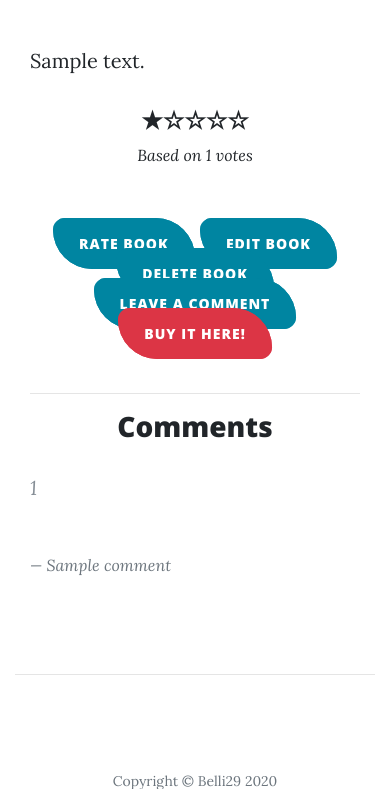
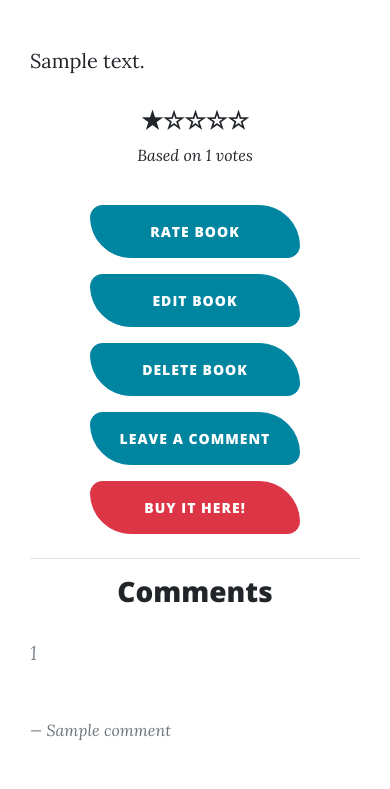
Before and after one commit to belli29/Booksters, a Flask app: page /1/1 in a window 390 px wide. Shown: the part 558-1347 px from the top of the page. Run offline with Flask 2, Linux system fonts and the light colour scheme; a database or web service that is not in the repository returns one stand-in record (values such as "Sample title"); some libraries are stand-ins or nearby versions.

Commit message:
added responsive buttons

```diff
--- a/app.py
+++ b/app.py
@@ -94,9 +94,10 @@ def get_books():
     return render_template('books.html', books=books)
 
 # gets the user to the store section
-@app.route('/store/<book_title>')
-def store(book_title):
-    return render_template('buy.html', book_title=book_title)
+@app.route('/store/<book_id>')
+def store(book_id):
+    book = mongo.db.books.find_one({"_id":ObjectId(book_id)})
+    return render_template('buy.html', book=book)
 
 # gets a spefic book in DB
 @app.route('/<book_author>/<book_title>')
@@ -270,7 +271,7 @@ def insert_author():
     authors=mongo.db.authors
     new_author=request.form.to_dict()
     if authors.count_documents({"author_name": new_author['author_name'].lower()}, limit=1) == 0:
-        authors.insert_one(new_author)
+        authors.insert_one(new_author.lower())
         flash(f"Thanks for adding {new_author['author_name'].title()} to our database!")
     else:
         flash(f"{new_author['author_name'].title()} already exists in the database!")
--- a/templates/about.html
+++ b/templates/about.html
@@ -5,6 +5,7 @@
 {% block content %}
     <p>Booksters is a comunity of books fans that would like to get together and share their experiences about books. </p>
     <p>In Booksters you can add books that you like and rate or comment on books shared in the comunity.</p>
+    <p>In Booksters we trust each other. For this reason, we are giving everyone the possiblity to edit or even delete all books. Please, remember you are suppose to delete or edit a book only if you have created it.</p>
     <p>Soon new options will be added. The next one to come ? A store where you will be able to buy all our comunity books at discounte prices.</p>
     <p class="text-right font-italic">Enjoy you reading!</p>
     <hr>
--- a/templates/book.html
+++ b/templates/book.html
@@ -33,14 +33,14 @@
             </div>
         </div>
         <div class="row">
-            <div class="col-md-12 mx-auto text-center">
-                <p>
-                    <a class="btn btn-primary d-inline" href="{{url_for('update_rating', book_title= book.book_title)}}">Rate book</a>
-                    <a class="btn btn-primary d-inline" href="{{url_for('edit_book', book_id = book._id)}}">Edit book</a>
-                    <a class="btn btn-primary d-inline" href="{{ url_for('delete_book_sure', book_id = book._id) }}" >Delete book</a>
-                    <a class="btn btn-primary d-inline" href="{{ url_for('add_comment', book_id = book._id) }}" >Leave a comment </a>
-                    <a class="btn btn-danger d-inline" href="{{url_for('store', book_title=book.book_title)}}">Buy it here!</a>
-                </p>
+            <div class="col-8 col-sm-6 col-lg-12 mx-auto ">
+                <div class="d-flex flex-column flex-lg-row justify-content-center">
+                    <a class="btn btn-primary d-flex justify-content-center  my-2" href="{{url_for('update_rating', book_title= book.book_title)}}">Rate book</a>
+                    <a class="btn btn-primary d-flex justify-content-center  my-2" href="{{url_for('edit_book', book_id = book._id)}}">Edit book</a>
+                    <a class="btn btn-primary d-flex justify-content-center  my-2" href="{{ url_for('delete_book_sure', book_id = book._id) }}" >Delete book</a>
+                    <a class="btn btn-primary d-flex justify-content-center  my-2" href="{{ url_for('add_comment', book_id = book._id) }}" >Leave a comment </a>
+                    <a class="btn btn-danger d-flex justify-content-center  my-2" href="{{url_for('store', book_id = book._id)}}">Buy it here!</a>
+                </div>
             </div>
         </div>
         <hr>
--- a/templates/stats.html
+++ b/templates/stats.html
@@ -42,7 +42,7 @@
                <p>Today, {{current_date}}, no book was rated.</p>
                <p> What about sharing your opinion on a book in our database today? Just go on any book and click on Rate Book! </p>
             {% else %}
-            <p>Today, {{current_date}}, the top rated book is {{top_rated_today[0].title()}} with {{ top_rated_today[1] }}/5 overall score </p>
+            <p>Today, {{current_date}}, the top rated book is {{top_rated_today[0].title()}} with {{ top_rated_today[1] }}/5 overall score. </p>
             {% endif %}
         </div>
         <div class= "col-md-6 border p-5 stats-item">
```
Also changed, not shown: templates/add_comment.html (+6 -1 lines), templates/buy.html (+8 -1 lines), templates/delete.html (+8 -2 lines), templates/edit_book.html (+11 -1 lines), templates/update_rating.html (+8 -1 lines).
